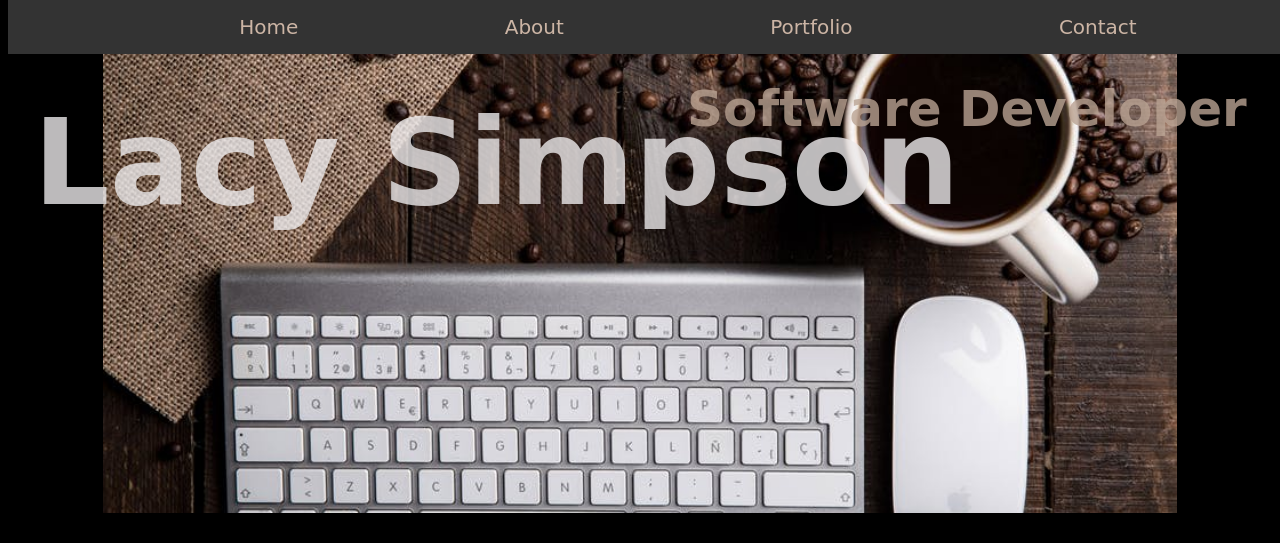
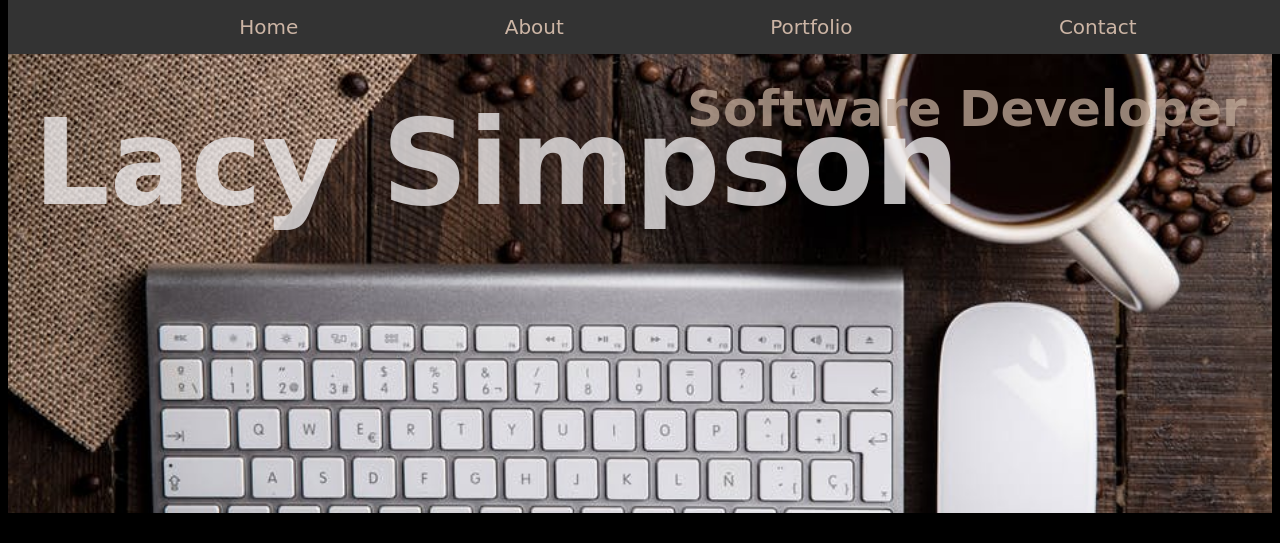
Before and after one commit to MrsSimpson/resumeWebsite, a PHP site: page / in a window 1280 px wide. Shown: the top 543 px of the page. Run offline with PHP 8.4, Linux system fonts and the light colour scheme; some libraries are stand-ins or nearby versions; some web fonts are replaced.

Commit message:
need to push

```diff
--- a/stylesheet.css
+++ b/stylesheet.css
@@ -13,7 +13,7 @@ html {
 }
 
 #header li {
-   	    display: inline-block;
+   	display: inline-block;
         color: #CCB5A5;
         padding: 5px 50px;
         text-decoration: none;
@@ -52,7 +52,7 @@ body .home {
         background: black url(coffee_beans_keyboard.jpeg) no-repeat;
         background-position:center;
         height: 500px;
-        background-size: 85%;
+        background-size: 100%;
         padding-left: 2%;
         padding-right: 2%;
         padding-top: 5px;
```
